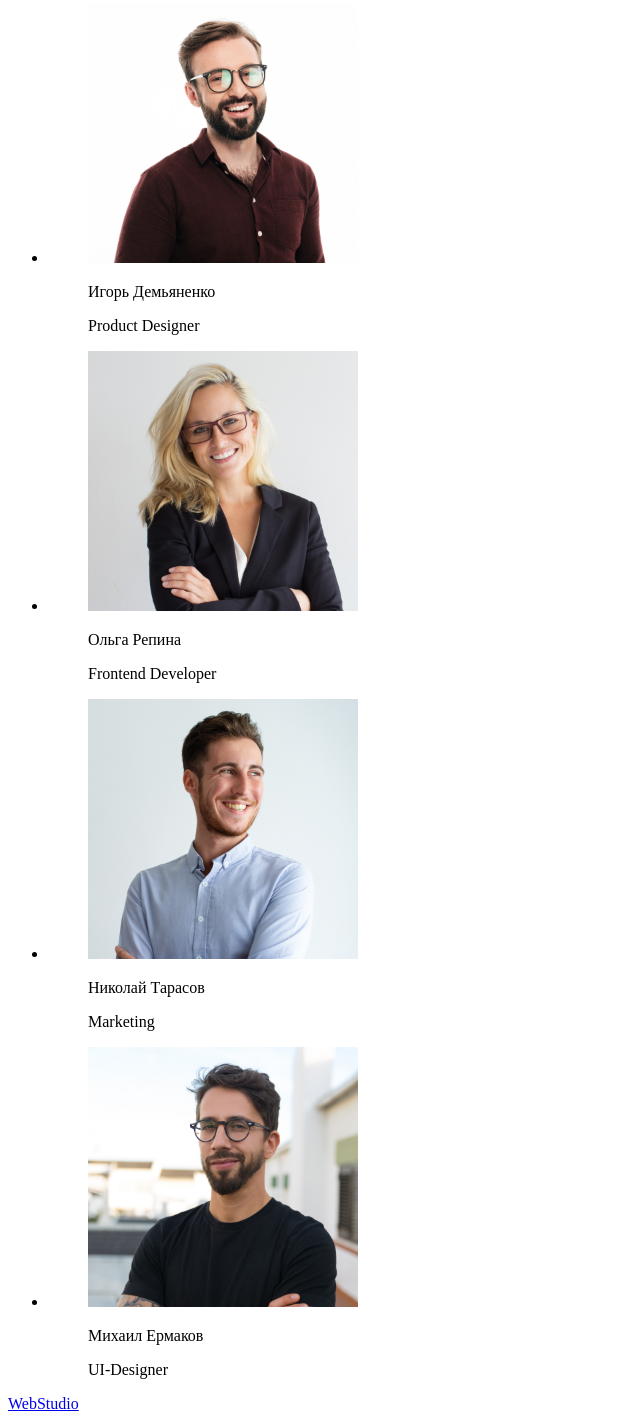
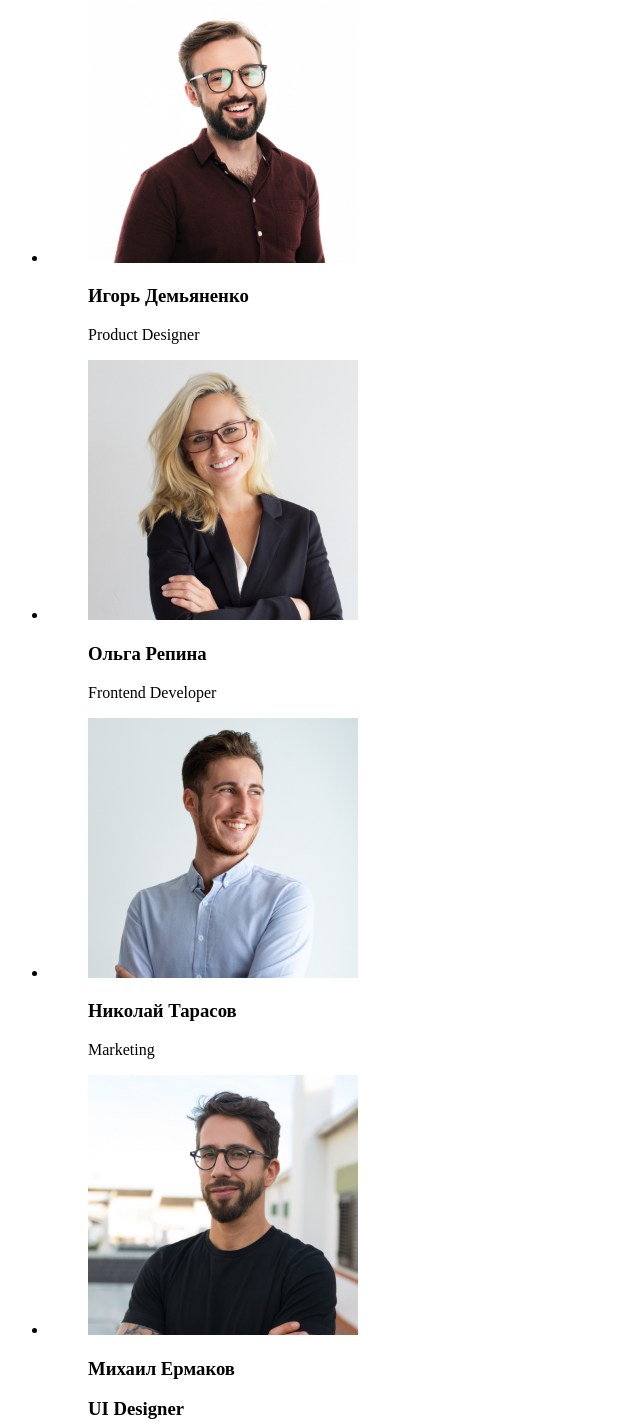
Before and after one commit to srg72/goit-markup-hw-01, a plain HTML site: page index.html in a window 1280 px wide. Shown: the part 1593-3019 px from the top of the page, without its empty margins (0-640 px from the left). Drawn offline with Linux system fonts and the light colour scheme.

Commit message:
Правка-3

```diff
--- a/index.html
+++ b/index.html
@@ -103,7 +103,7 @@
                 width="270"
               />
               <figcaption class="designer-photo-1">
-                <p>Игорь Демьяненко</p>
+                <h3>Игорь Демьяненко</h3>
                 <p lang="en">Product Designer</p>
               </figcaption>
             </figure>
@@ -116,7 +116,7 @@
                 width="270"
               />
               <figcaption class="developer-photo-2">
-                <p>Ольга Репина</p>
+                <h3>Ольга Репина</h3>
                 <p lang="en">Frontend Developer</p>
               </figcaption>
             </figure>
@@ -129,7 +129,7 @@
                 width="270"
               />
               <figcaption class="marketing-photo-3">
-                <p>Николай Тарасов</p>
+                <h3>Николай Тарасов</h3>
                 <p lang="en">Marketing</p>
               </figcaption>
             </figure>
@@ -142,8 +142,8 @@
                 width="270"
               />
               <figcaption class="udesigner-photo-4">
-                <p>Михаил Ермаков</p>
-                <p lang="en">UI-Designer</p>
+                <h3>Михаил Ермаков</hр3>
+                <p lang="en">UI Designer</p>
               </figcaption>
             </figure>
           </li>
```
